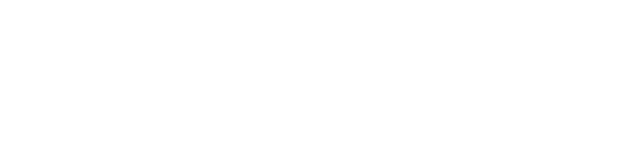
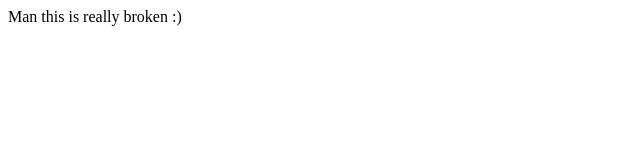
Before and after one commit to NotForResponding/www.u2stw.com, a plain HTML site: page index.html in a window 1280 px wide. Shown: the whole page, without its empty margins (0-640 px from the left). Drawn offline with Linux system fonts and the light colour scheme.

Commit message:
Update index.html

```diff
--- a/index.html
+++ b/index.html
@@ -2,4 +2,5 @@
   <head>
     <title><black>This is a test site so oh well</black></title>
   </head>
+  <text><black>Man this is really broken :)</black></text>
 </html>
```
